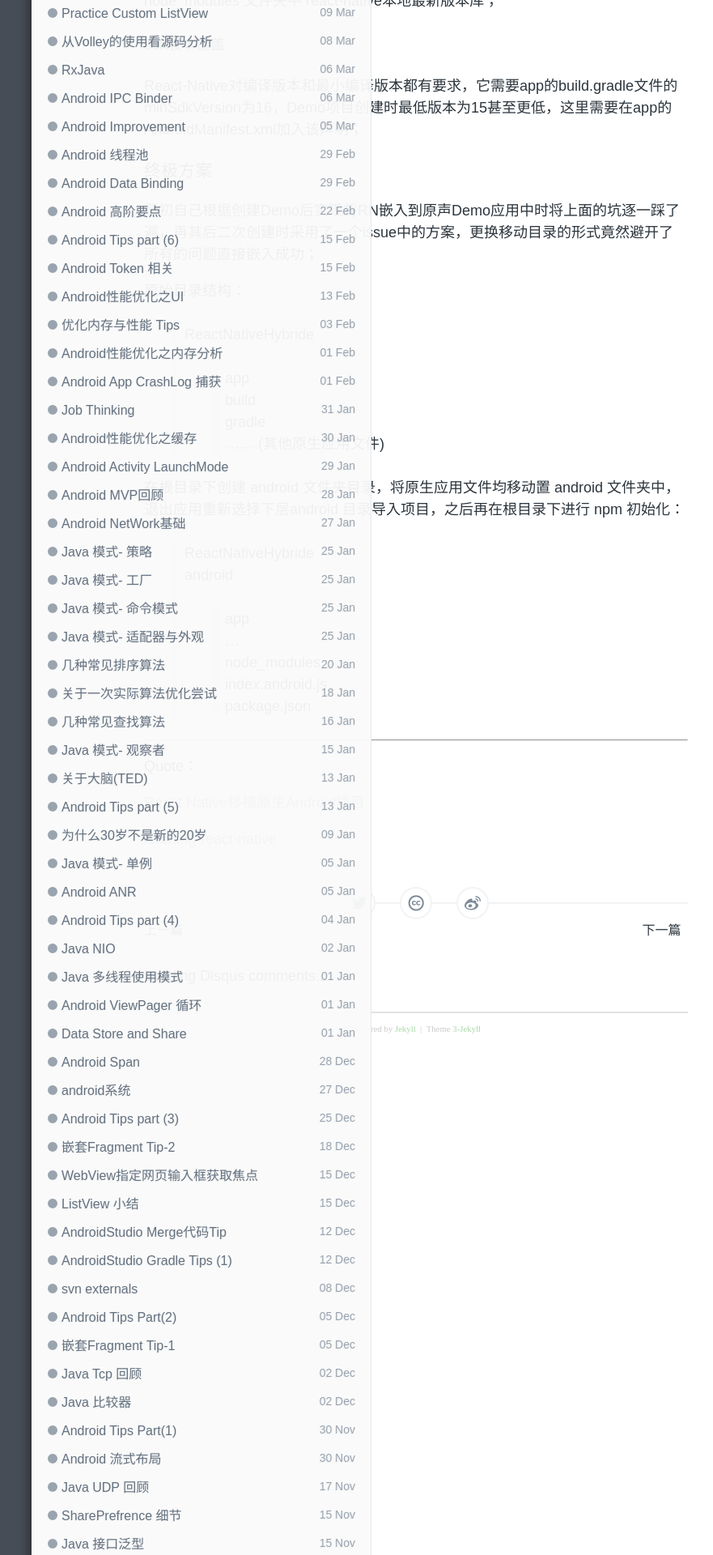
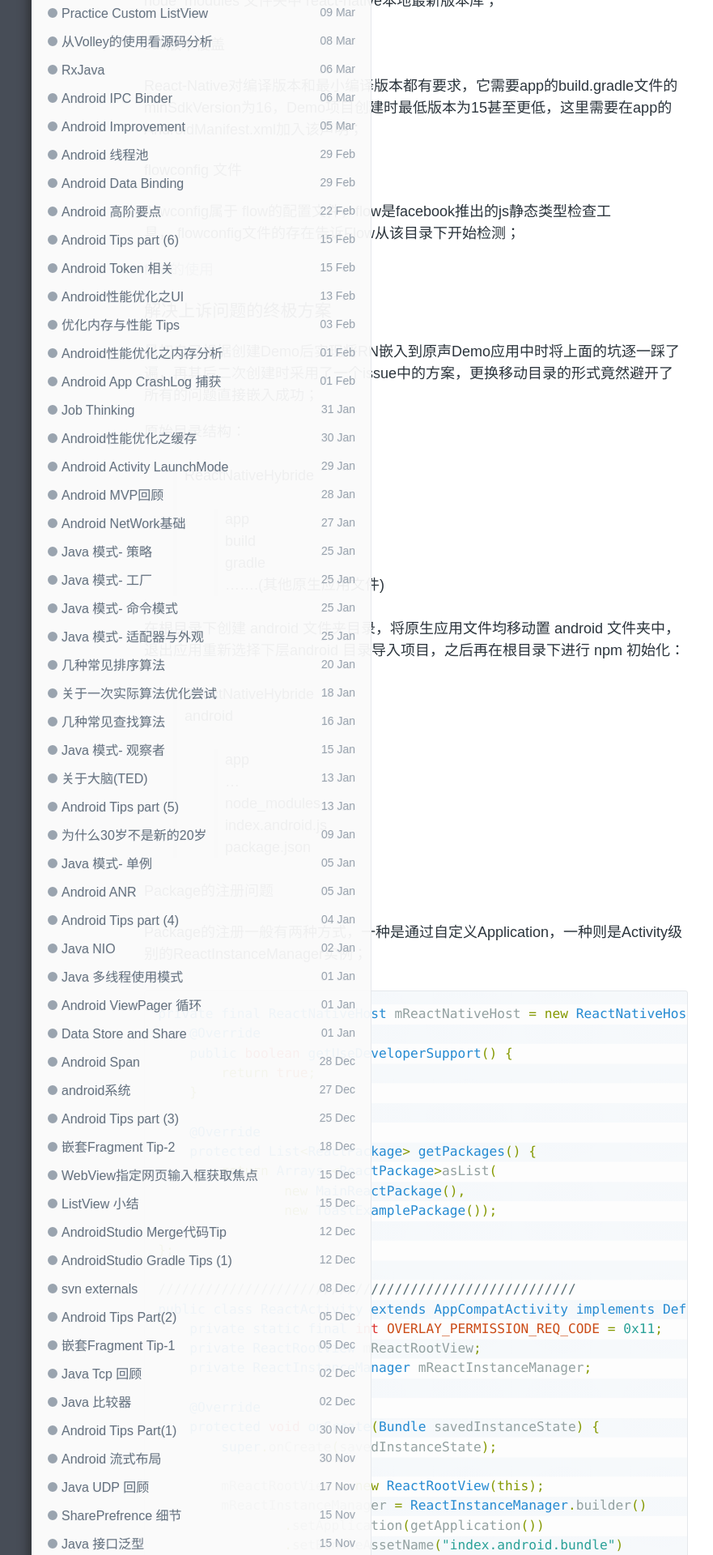
Before and after one commit to enlipan/enlipan.github.io, a Jekyll site: the page built from _posts/2017-02-10-rn-problems.md, in a window 1280 px wide. Shown: the part 2490-4410 px from the top of the page at 81% size, without its empty margins (126-1007 px from the left). Built offline with Jekyll 4.4.1, drawn with Linux system fonts in a browser that asks for light colours; nearby versions of some CDN libraries; comment, search, counter and statistics services are not loaded; some of the changed text lies outside the part shown.

Commit message:
modify pages rn

```diff
--- a/_posts/2017-02-10-rn-problems.md
+++ b/_posts/2017-02-10-rn-problems.md
@@ -97,7 +97,14 @@
 
 React-Native对编译版本和最小编译版本都有要求，它需要app的build.gradle文件的minSdkVersion为16，Demo项目创建时最低版本为15甚至更低，这里需要在app的AndroidManifest.xml加入该声明；
 
-### 终极方案
+
+####  flowconfig 文件
+
+flowconfig属于 flow的配置文件，flow是facebook推出的js静态类型检查工具，.flowconfig文件的存在告诉Flow从该目录下开始检测；
+
+[flow的使用](http://www.weidu8.net/wx/1009148309482813)
+
+### 解决上诉问题的终极方案
 
 最初自己根据创建Demo后实现将RN嵌入到原声Demo应用中时将上面的坑逐一踩了遍，再其后二次创建时采用了一个issue中的方案，更换移动目录的形式竟然避开了所有的问题直接嵌入成功；
 
@@ -119,6 +126,63 @@
 > index.android.js
 > package.json
 
+
+#### Package的注册问题
+
+Package的注册一般有两种方式，一种是通过自定义Application，一种则是Activity级别的ReactInstanceManager实例；
+
+{% highlight java %}
+
+private final ReactNativeHost mReactNativeHost = new ReactNativeHost(this) {
+    @Override
+    public boolean getUseDeveloperSupport() {
+        return true;
+    }
+
+    @Override
+    protected List<ReactPackage> getPackages() {
+        return Arrays.<ReactPackage>asList(
+                new MainReactPackage(),
+                new ToastExamplePackage());
+    }
+};
+
+/////////////////////////////////////////////////////
+public class ReactActivity extends AppCompatActivity implements DefaultHardwareBackBtnHandler {
+    private static final int OVERLAY_PERMISSION_REQ_CODE = 0x11;
+    private ReactRootView mReactRootView;
+    private ReactInstanceManager mReactInstanceManager;
+
+    @Override
+    protected void onCreate(Bundle savedInstanceState) {
+        super.onCreate(savedInstanceState);
+
+        mReactRootView = new ReactRootView(this);
+        mReactInstanceManager = ReactInstanceManager.builder()
+                .setApplication(getApplication())
+                .setBundleAssetName("index.android.bundle")
+                .setJSMainModuleName("index.android")
+                .addPackage(new MainReactPackage())
+                .addPackage(new ToastExamplePackage())
+                .setUseDeveloperSupport(BuildConfig.DEBUG)
+                .setInitialLifecycleState(LifecycleState.RESUMED)
+                .build();
+        mReactRootView.startReactApplication(mReactInstanceManager, "androidrn", null);
+
+        setContentView(mReactRootView);
+
+        getOverlayPermission();
+    }
+  ...
+}
+
+{% endhighlight  %}
+
+以上两种方式，在我所写的Demo中，由于在已有原生应用中嵌入ReactActivity，所以使用到了 mReactInstanceManager构建ReactRootView，在该ReactActivity 再调用了原生Module，而在Demo文档中的Package信息时直接利用Application注入，**遗忘了
+mReactInstanceManager** 才是真正的manager，总是找不到自定义的Model；
+
+所以这里的关键在于找到整整的PackageManager，更好的方式是单例🌰ReactInstanceManager，而这也是官方推荐的；
+
 ---
 
 Quote：
```
Also changed, not shown: _posts/2017-01-21-rn-flexbox.md (+2 -0 lines), _posts/2017-02-11-rn-high-level.md (+11 -0 lines).
